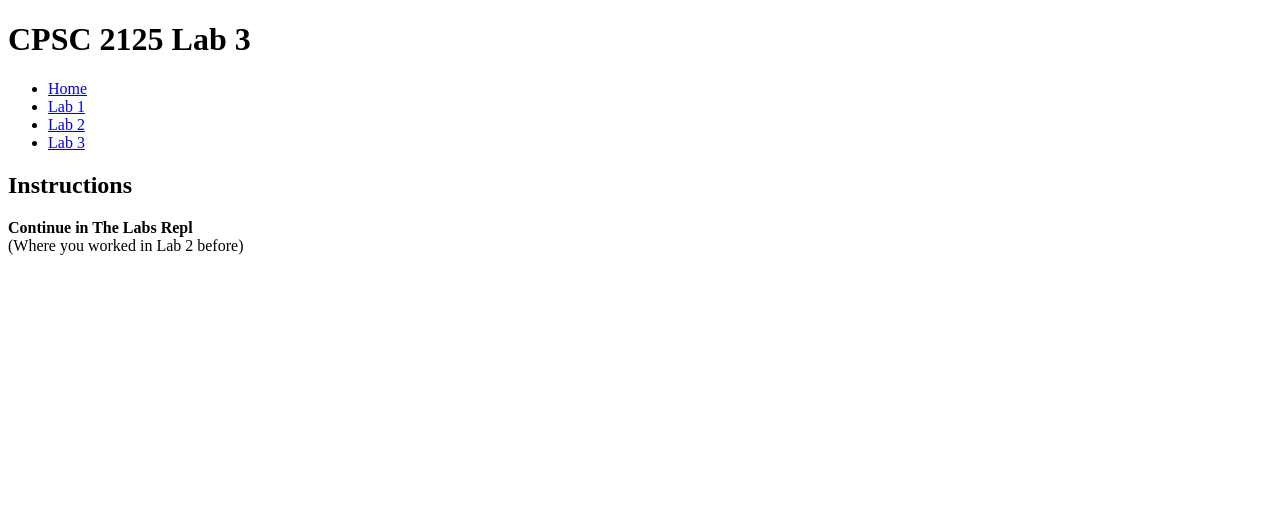
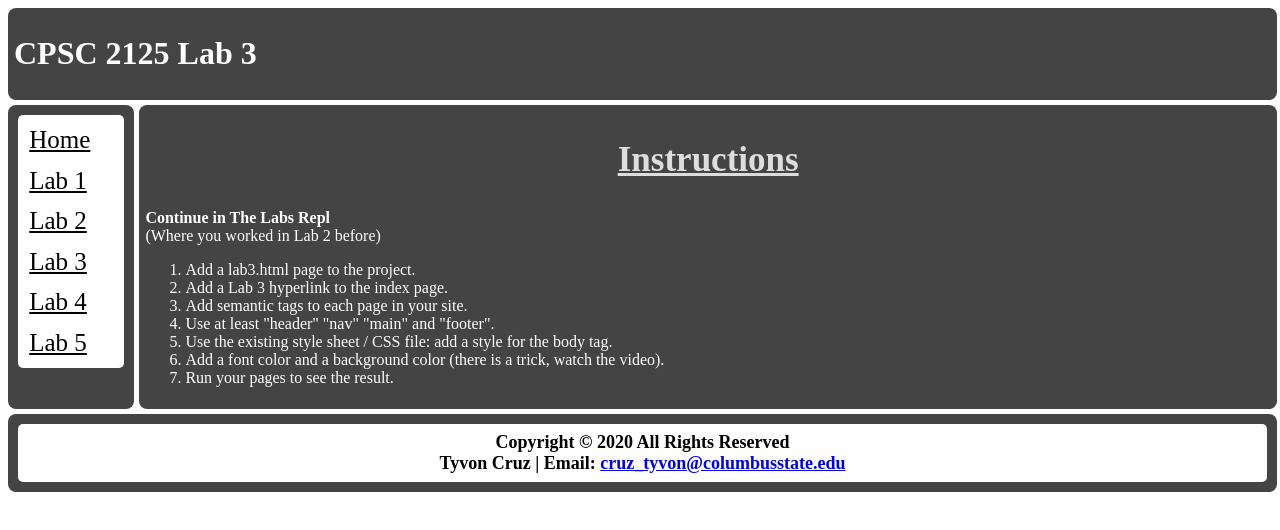
Before and after one commit to Cruz-Tyvon/Labs, a plain HTML site: page lab3.html in a window 1280 px wide. Drawn offline with Linux system fonts and the light colour scheme.

Commit message:
lab3 grid layout update

```diff
--- a/lab3.html
+++ b/lab3.html
@@ -4,19 +4,25 @@
       <meta charset="utf-8">
       <meta name="viewport" content="width=device-width">
       <title>CPSC 2125 Lab 3</title>
-      <link href="style.css" rel="stylesheet" type="text/css" />
+      <link href="style.css" rel="stylesheet" type="text/css"/>
+      <script src="script.js"></script>
     </head>
-  <main>
-    <script src="script.js"></script>
-    <header><h1>CPSC 2125 Lab 3</h1></header>
+  <body>
+    <div class="wrapper">
+      <div class="header">
+          <h1>CPSC 2125 Lab 3</h1>
+        </div>
+      <div class="nav">
         <nav><ul>
-          <li><a href="index.html">Home</a></li>
+            <li><a href="index.html">Home</a> </li>
             <li><a href="lab1.html">Lab 1</a> </li>
             <li><a href="lab2.html">Lab 2</a> </li>
             <li><a href="lab3.html">Lab 3</a> </li>
+            <li><a href="lab4.html">Lab 4</a> </li>
+            <li><a href="lab5.html">Lab 5</a> </li>
           </ul></nav>
-    </main>
-  <body>
+        </div>
+      <div class="main">
         <h2>Instructions</h2>
           <p><b>Continue in The Labs Repl</b><br>(Where you worked in Lab 2 before)</p>
             <ol style="color:White;type=1">
@@ -28,5 +34,14 @@
                 <li>Add a font color and a background color (there is a trick, watch the video).</li>
                 <li>Run your pages to see the result.</li>
               </ol>
+        </div>
+      <div class="footer">
+        <h2>Copyright &copy 2020 All Rights Reserved
+          </br>Tyvon Cruz | Email:
+            <a href="mailto:cruz_tyvon@columbusstate.edu">
+              cruz_tyvon@columbusstate.edu</a>
+          </h2>
+        </div>
+      </div>
     </body>
   </html>
```
Also changed, not shown: index.html (+1 -0 lines). Lines whose indentation alone changed are shown as unchanged.
